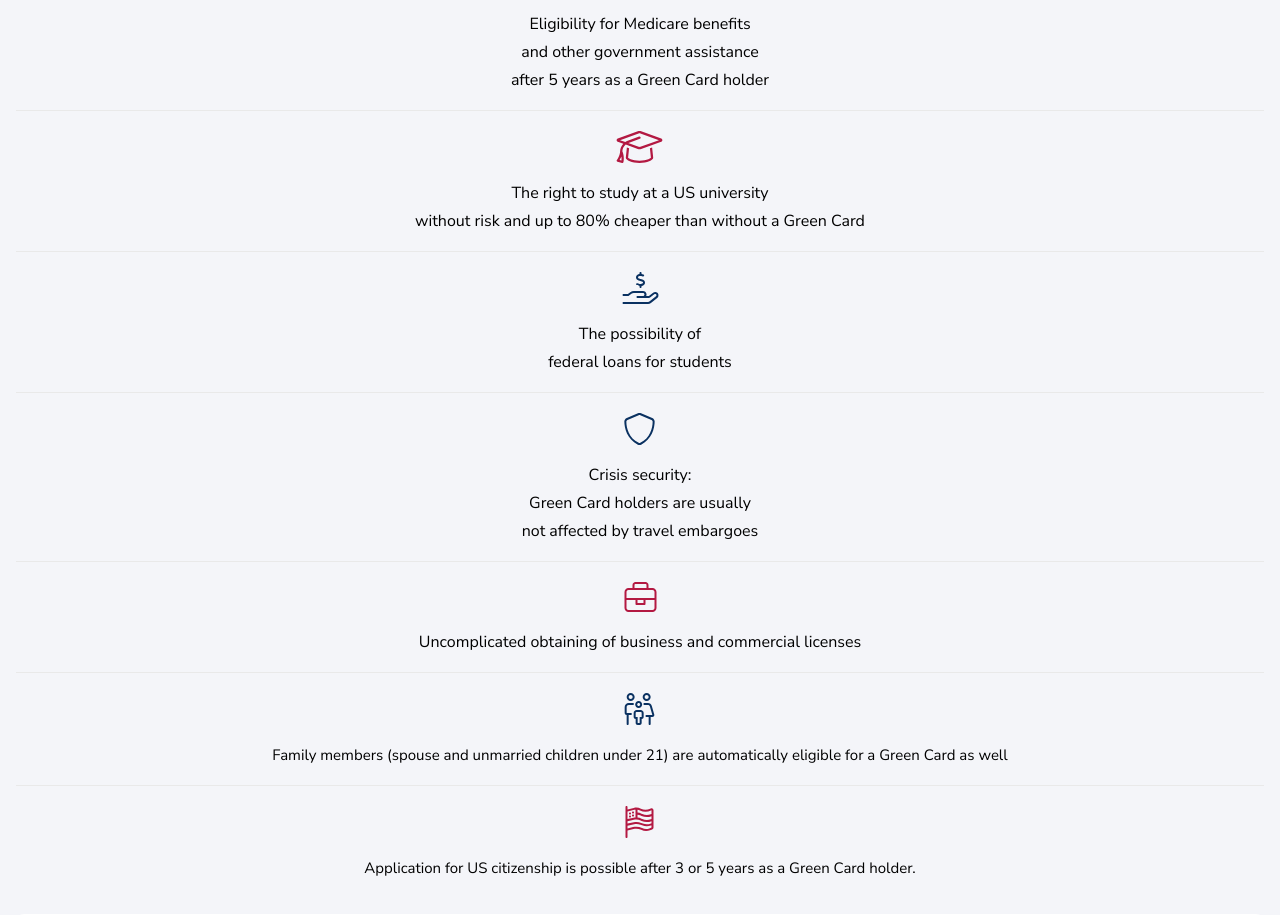
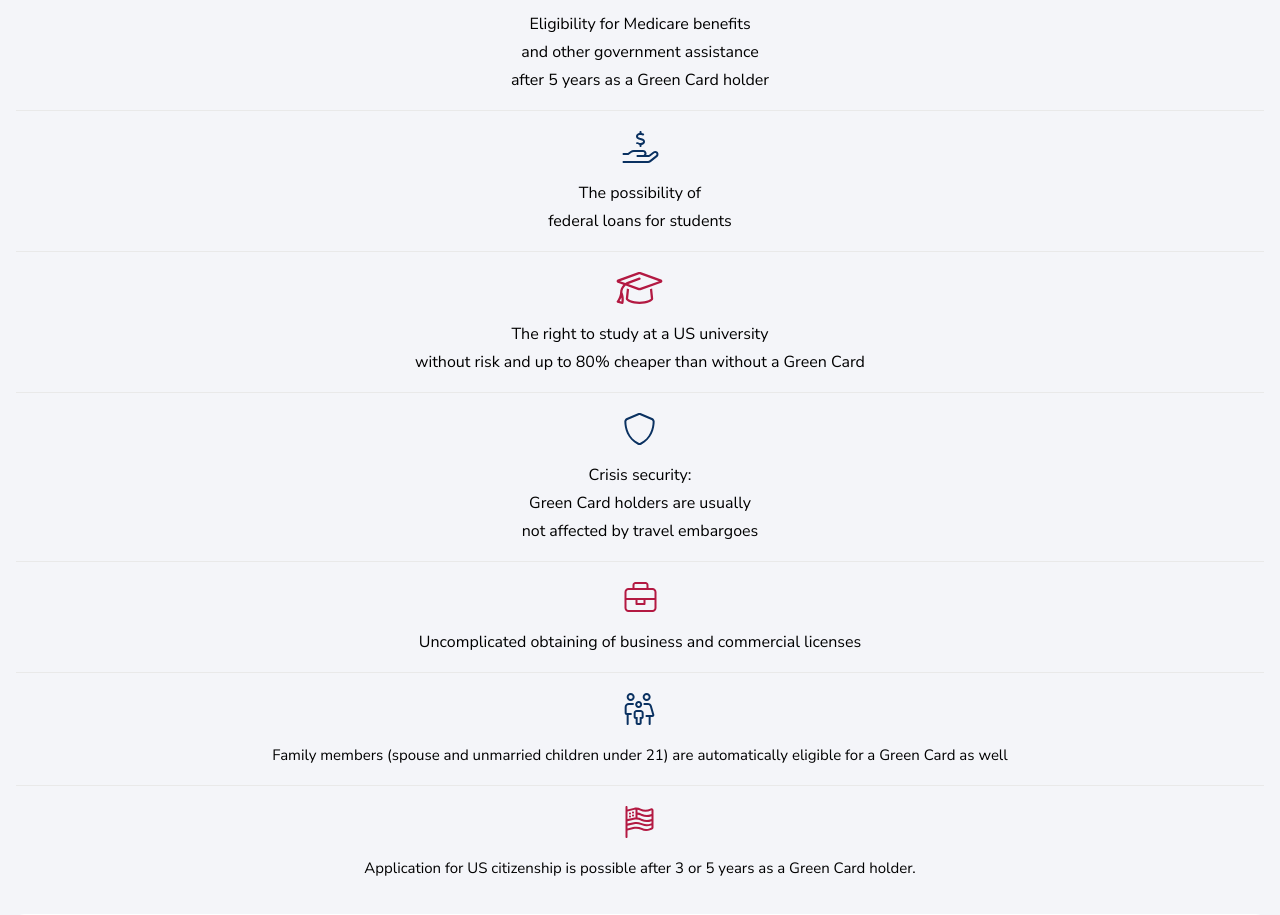
Before and after one commit to maxeq/landingpage, a Next.js app: page / in a window 1280 px wide. Shown: the part 3600-4515 px from the top of the page. Built offline with nearby package versions, Linux system fonts and the light colour scheme.

Commit message:
Update index.tsx

```diff
--- a/pages/index.tsx
+++ b/pages/index.tsx
@@ -166,20 +166,20 @@
         <hr className="border-1 flex-grow-0 mx-4 border-[#E9E9E9] my-0"></hr>
         <div className="advantages-list flex flex-col items-center mx-2">
           <div className="flex items-center flex-col mx-12 justify-center text-black pt-5">
-            <img src="img/adv/Vector-4.svg" alt="Navigation Bar" />
+            <img src="img/adv/Vector-5.svg" alt="Navigation Bar" />
             <p className="leading-7 align-middle text-[16px] text-center my-4">
-              The right to study at a US university<br />without risk and up to 80% cheaper than
-              without a Green Card
+              The possibility of<br />
+              federal loans for students
             </p>
           </div>
         </div>
         <hr className="border-1 flex-grow-0 mx-4 border-[#E9E9E9] my-0"></hr>
         <div className="advantages-list flex flex-col items-center mx-2">
           <div className="flex items-center flex-col mx-12 justify-center text-black pt-5">
-            <img src="img/adv/Vector-5.svg" alt="Navigation Bar" />
+            <img src="img/adv/Vector-4.svg" alt="Navigation Bar" />
             <p className="leading-7 align-middle text-[16px] text-center my-4">
-              The possibility of<br />
-              federal loans for students
+              The right to study at a US university<br />without risk and up to 80% cheaper than
+              without a Green Card
             </p>
           </div>
         </div>
```
